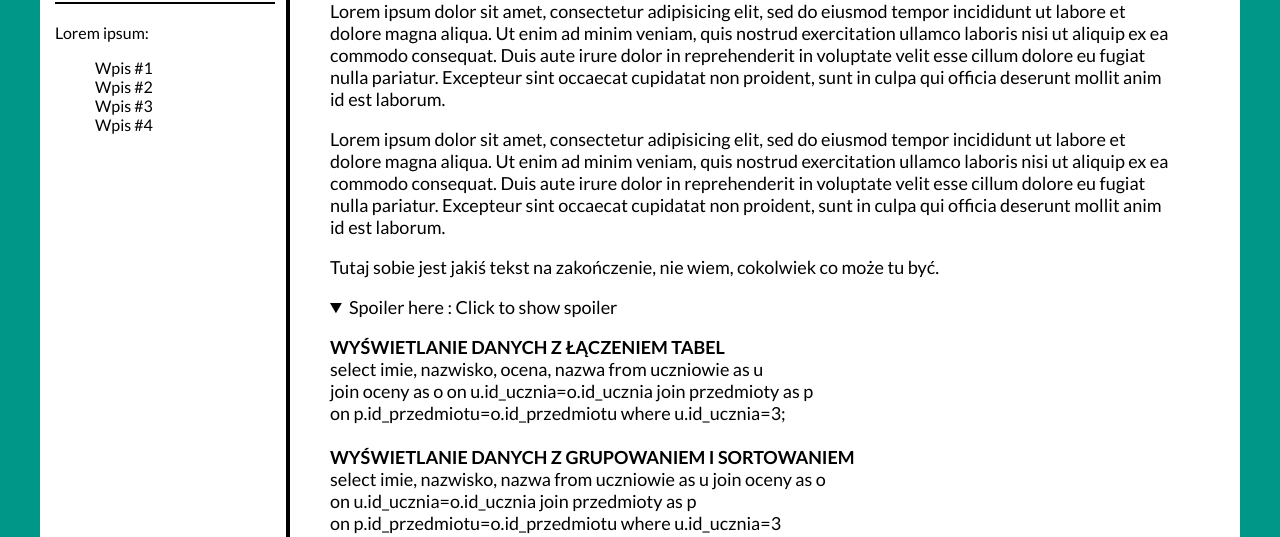
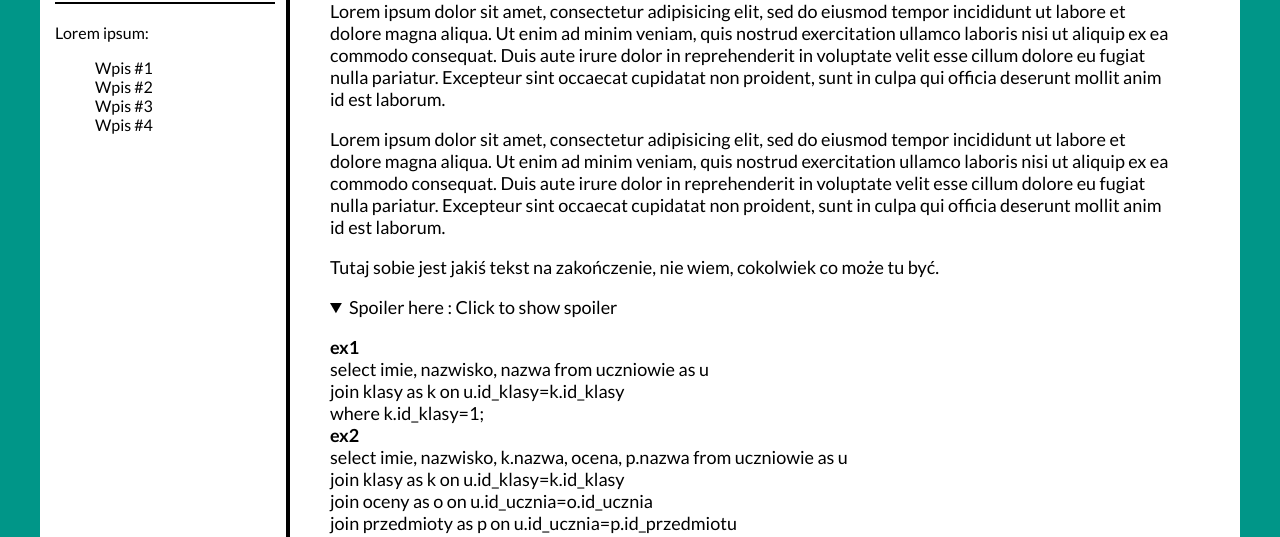
Before and after one commit to radek024/stronka, a plain HTML site: page index.html in a window 1280 px wide. Both pictures are taken after a click on the heading "Spoiler here : Click to show spoiler". Shown: the part 263-800 px from the top of the page. Drawn offline with Linux system fonts and the light colour scheme.

Commit message:
Update index.html

```diff
--- a/index.html
+++ b/index.html
@@ -71,17 +71,17 @@
 							<p>Tutaj sobie jest jakiś tekst na zakończenie, nie wiem, cokolwiek co może tu być.</p>
 <details>
     <summary>Spoiler here : Click to show spoiler</summary>
-<div><p><strong>WYŚWIETLANIE DANYCH Z ŁĄCZENIEM TABEL</strong><br>
-select imie, nazwisko, ocena, nazwa from uczniowie as u <br>
-join oceny as o on u.id_ucznia=o.id_ucznia join przedmioty as p <br>
-on p.id_przedmiotu=o.id_przedmiotu where u.id_ucznia=3;<br><br>
+<div><p><strong>ex1</strong><br>
+select imie, nazwisko, nazwa from uczniowie as u<br>
+join klasy as k on u.id_klasy=k.id_klasy<br>
+where k.id_klasy=1;<br>
 
-<strong>WYŚWIETLANIE DANYCH Z GRUPOWANIEM I SORTOWANIEM</strong><br>
-select imie, nazwisko, nazwa from uczniowie as u join oceny as o <br>
-on u.id_ucznia=o.id_ucznia join przedmioty as p <br>
-on p.id_przedmiotu=o.id_przedmiotu where u.id_ucznia=3<br>
-group by nazwa, imie, nazwisko<br>
-order by nazwa;<br><br>
+<strong>ex2</strong><br>
+select imie, nazwisko, k.nazwa, ocena, p.nazwa from uczniowie as u<br>
+join klasy as k on u.id_klasy=k.id_klasy<br>
+join oceny as o on u.id_ucznia=o.id_ucznia<br>
+join przedmioty as p on u.id_ucznia=p.id_przedmiotu<br>
+limit 100;<br><br>
 
 <strong>WYŚWIETLANIE ŚREDNICH OCEN</strong><br>
 select imie, nazwisko, avg(ocena) from uczniowie as u <br>
@@ -89,18 +89,11 @@ join oceny as o on u.id_ucznia=o.id_ucznia<br>
 where u.id_ucznia=3<br>
 group by imie, nazwisko;<br><br>
 
-<strong>WYŚWIETLANIE ŚREDNICH OCEN Z ZAOKRĄGLENIEM</strong> <br>
-select imie, nazwisko, round(avg(ocena),2) from uczniowie <br>
-as u join oceny as o on u.id_ucznia=o.id_ucznia<br>
-where u.id_ucznia=3<br>
-group by imie, nazwisko;<br><br>
-
-<strong>WYSWIETLANIE ŚREDNICH OCEN MALEJĄCO</strong><br>
-select imie, nazwisko, round(avg(ocena),2) from nauczyciele <br>
-as n join oceny as o on o.id_nauczyciela=n.id_nauczyciela<br>
-group by imie, nazwisko<br>
-order by round(avg(ocena),2) desc ;<br><br>
-</p></div>
+<strong>ex3</strong> <br>
+select imie, nazwisko, o.ocena from nauczyciele as n<br>
+join oceny as o on n.id_nauczyciela=o.id_nauczyciela<br>
+where ocena=5 or ocena=6<br>
+group by imie, nazwisko, ocena;</div>
 </details>
 
 						</div>
```
